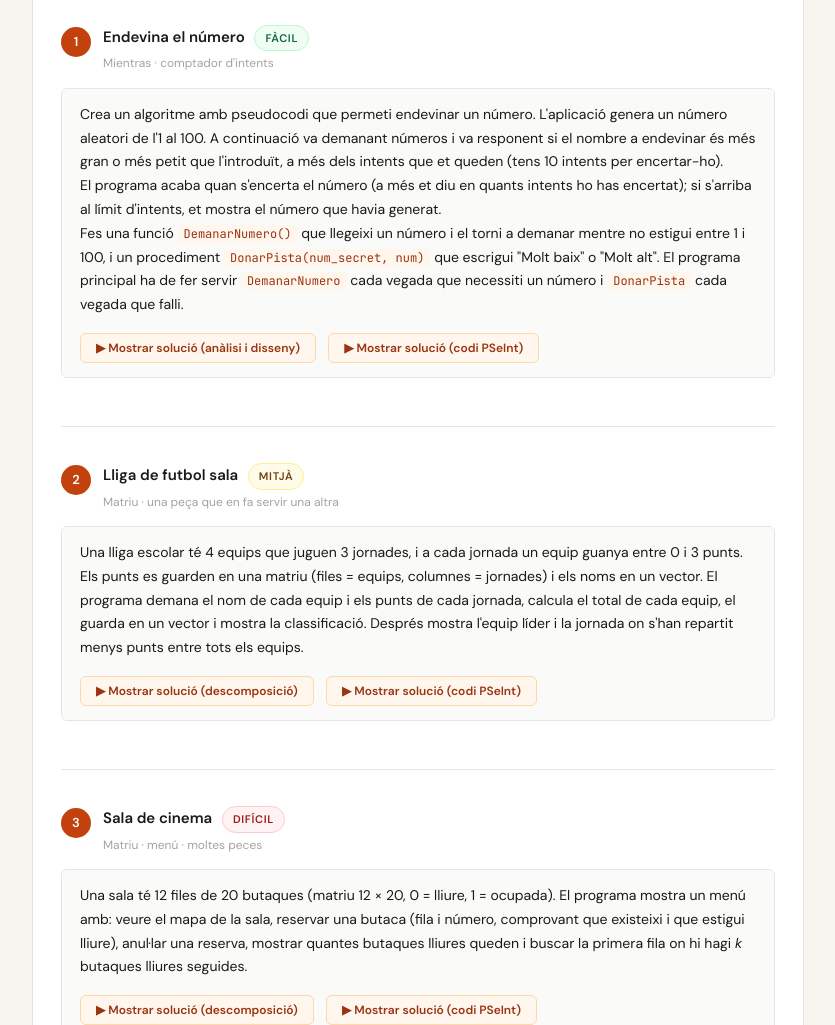
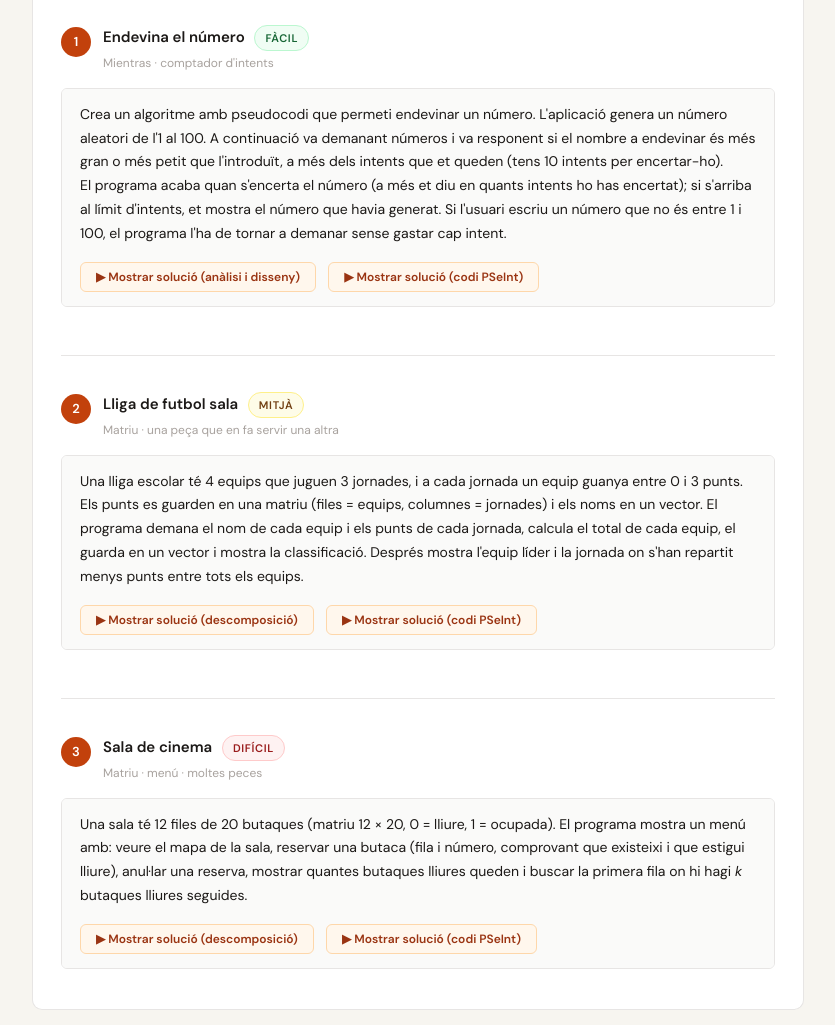
Before and after one commit to Josep-merce/MOPT, a plain HTML site: page public_html/a3-3-descomposicio-problemes.html in a window 1280 px wide. Shown: the part 5735-6760 px from the top of the page, without its empty margins (222-1057 px from the left). Drawn offline with Linux system fonts and the light colour scheme.

Commit message:
A3.3: Endevina el número sense dir les peces a l'enunciat (pendent de revisar)
Co-Authored-By: Claude Opus 5.5 <noreply@anthropic.com>
Claude-Session: https://claude.ai/code/session_01LDfjBUncJsYPoChp6paEb8

```diff
--- a/public_html/a3-3-descomposicio-problemes.html
+++ b/public_html/a3-3-descomposicio-problemes.html
@@ -676,11 +676,8 @@ FinProceso"></pre>
             l'1 al 100. A continuació va demanant números i va responent si el nombre a endevinar és més gran o més petit
             que l'introduït, a més dels intents que et queden (tens 10 intents per encertar-ho).<br>
             El programa acaba quan s'encerta el número (a més et diu en quants intents ho has encertat); si s'arriba al
-            límit d'intents, et mostra el número que havia generat.<br>
-            Fes una funció <code>DemanarNumero()</code> que llegeixi un número i el torni a demanar mentre no estigui
-            entre 1 i 100, i un procediment <code>DonarPista(num_secret, num)</code> que escrigui "Molt baix" o "Molt alt".
-            El programa principal ha de fer servir <code>DemanarNumero</code> cada vegada que necessiti un número i
-            <code>DonarPista</code> cada vegada que falli.
+            límit d'intents, et mostra el número que havia generat. Si l'usuari escriu un número que no és entre 1 i 100,
+            el programa l'ha de tornar a demanar sense gastar cap intent.
           </div>
           <button class="ri-btn" onclick="reveal(this,'S1')" data-txt="solució (anàlisi i disseny)">▶ Mostrar solució (anàlisi i disseny)</button>
           <button class="ri-btn" onclick="reveal(this,'C1')" data-txt="solució (codi PSeInt)">▶ Mostrar solució (codi PSeInt)</button>
```
